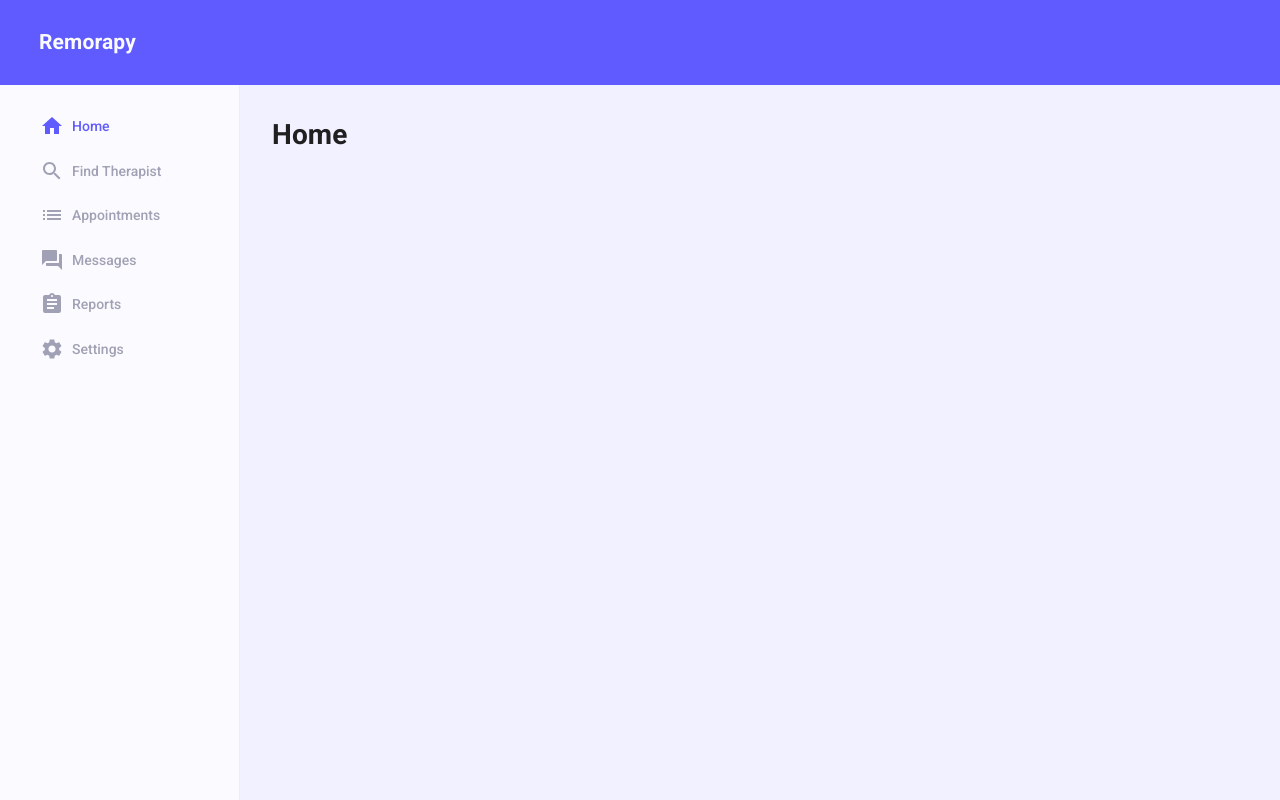
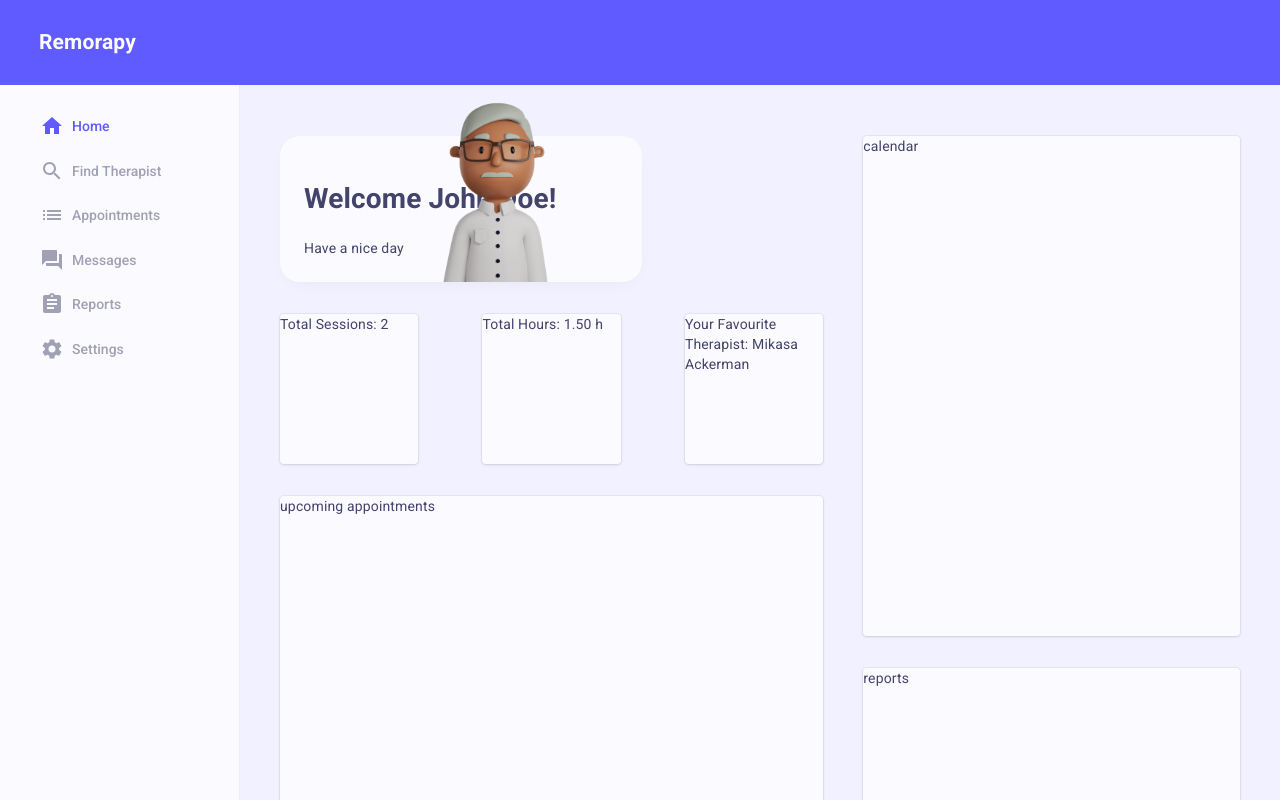
Before and after one commit to idnzozkan/remorapy, a React (Create React App) app: page /app in a window 1280 px wide. Shown: the top 800 px of the page. Built offline with nearby package versions, Linux system fonts and the light colour scheme.

Commit message:
Add stats with dummy data

```diff
--- a/src/pages/dashboard/Home.jsx
+++ b/src/pages/dashboard/Home.jsx
@@ -1,18 +1,137 @@
-import { makeStyles } from '@material-ui/core'
+import { Grid, makeStyles, Paper } from '@material-ui/core'
 import React from 'react'
+
+import WelcomeCard from '../../components/WelcomeCard'
 
 const useStyles = makeStyles((theme) => ({
     root: {
-        padding: theme.spacing(4)
+        padding: theme.spacing(5)
+    },
+    paddingTop: {
+        paddingTop: theme.spacing(4),
     }
 }))
+
+const data = {
+    patient: {
+        name: 'John Doe',
+        userType: 'patient',
+        appointments: [
+            {
+                id: 1,
+                date: 'June 12 2021',
+                time: '9:30 AM',
+                therapist: { name: 'Mikasa Ackerman' },
+                patient: { name: 'John Doe' },
+                duration: 30,
+                status: 'pending'
+            },
+            {
+                id: 2,
+                date: 'June 5 2021',
+                time: '4:00 PM',
+                therapist: { name: 'Levi Ackerman' },
+                patient: { name: 'John Doe' },
+                duration: 60,
+                status: 'completed'
+            },
+            {
+                id: 3,
+                date: 'May 4 2021',
+                time: '3:00 PM',
+                therapist: { name: 'Mikasa Ackerman' },
+                patient: { name: 'John Doe' },
+                duration: 30,
+                status: 'completed'
+            },
+        ]
+    }
+}
 
 const Home = () => {
     const classes = useStyles()
 
+    const getFavTherapist = (patient) => {
+        const appointmentCounts = patient.appointments.reduce((acc, item) => {
+            let name = item.therapist.name
+
+            if (name in acc) {
+                acc[name]++
+            } else {
+                acc[name] = 1
+            }
+
+            return acc
+        }, {})
+
+        let counts = Object.values(appointmentCounts)
+        let max = Math.max.apply(Math, counts)
+
+        for (let therapistName in appointmentCounts) {
+            if (appointmentCounts[therapistName] === max) {
+                let favTherapist = patient.appointments.find(appointment => appointment.therapist.name == therapistName).therapist
+
+                return favTherapist
+            }
+        }
+    }
+
+    const getTotalSessions = (patient) => {
+        return patient.appointments.filter(appointment => appointment.status == 'completed').length
+    }
+
+    const getTotalHours = (patient) => {
+        let totalMins = patient.appointments.reduce((acc, appointment) => {
+            if (appointment.status == 'completed') {
+                acc += appointment.duration
+            }
+            return acc
+        }, 0)
+        console.log(totalMins)
+        return (totalMins / 60).toFixed(2)
+    }
+
+    const favTherapist = getFavTherapist(data.patient)
+    const totalSessions = getTotalSessions(data.patient)
+    const totalHours = getTotalHours(data.patient)
+
     return (
         <div className={classes.root}>
-            <h1>Home</h1>
+            <Grid container spacing={5} className={classes.paddingTop}>
+                <Grid item lg={7}>
+                    <Grid item lg={8}>
+                        <WelcomeCard name={data.patient.name} userType={data.patient.userType} />
+                    </Grid>
+
+                    <Grid container spacing={8} className={classes.paddingTop}>
+                        <Grid item lg={4}>
+                            <Paper style={{ minHeight: 150 }}>Total Sessions: {totalSessions}</Paper>
+                        </Grid>
+                        <Grid item lg={4}>
+                            <Paper style={{ minHeight: 150 }}>Total Hours: {totalHours} h</Paper>
+                        </Grid>
+                        <Grid item lg={4}>
+                            <Paper style={{ minHeight: 150 }}>Your Favourite Therapist: {favTherapist.name}</Paper>
+                        </Grid>
+                    </Grid>
+
+                    <Grid container className={classes.paddingTop}>
+                        <Grid item lg={12}>
+                            <Paper style={{ minHeight: 350 }}>upcoming appointments</Paper>
+                        </Grid>
+                    </Grid>
+                </Grid>
+
+                <Grid item lg={5}>
+                    <Paper style={{ minHeight: 500 }}>calendar</Paper>
+
+                    <Grid container className={classes.paddingTop}>
+                        <Grid item lg={12}>
+                            <Paper style={{ minHeight: 250 }}>reports</Paper>
+                        </Grid>
+                    </Grid>
+                </Grid>
+            </Grid>
         </div>
     )
 }
```
